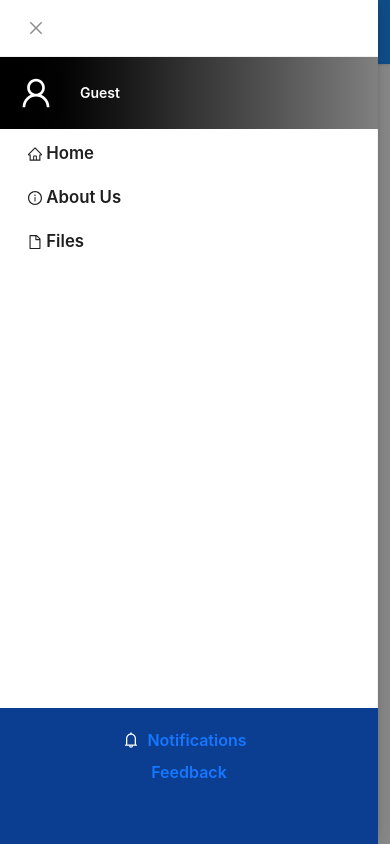
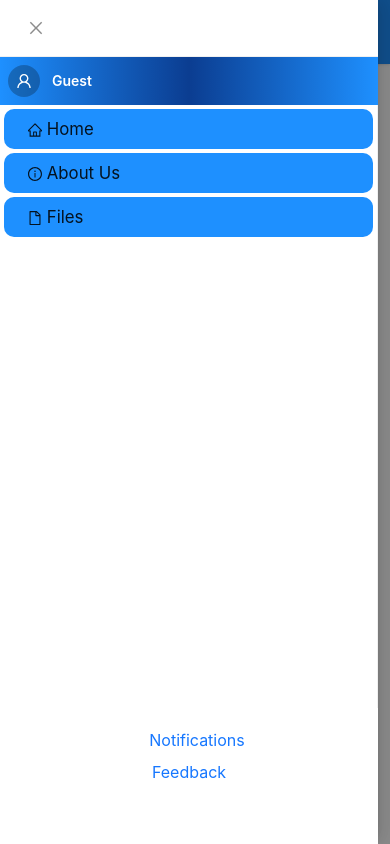
Before and after one commit to Ymffuture/Filebank, a React (Vite) app in the folder filebank-frontend/: page /about-us in a window 390 px wide. Both pictures are taken after a click on the button 324 px from the left and 32 px from the top of the page. Shown: the top 844 px of the page. Built offline with nearby package versions, Linux system fonts and the light colour scheme.

Commit message:
Update Navbar.jsx

```diff
--- a/filebank-frontend/src/components/Navbar.jsx
+++ b/filebank-frontend/src/components/Navbar.jsx
@@ -105,19 +105,19 @@ export default function Navbar() {
         </Link>
 
         <div className="hidden md:flex flex-1 justify-center">
-          <Menu mode="horizontal"  items={mainMenuItems} className="bg-transparent google-menu" />
+          <Menu mode="horizontal"  items={mainMenuItems} className="bg-#1E90FF google-menu" />
         </div>
 
         {/* Mobile menu button */}
         <Button
           type="text"
-          className="md:hidden text-[22px] relative text-white"
+          className="md:hidden text-[26px] relative text-white"
           onClick={() => setDrawerVisible(true)}
           icon={
             <>
               <MenuOutlined className="text-white" />
               {notifications > 0 && (
-                <span className="absolute top-1 right-1 block w-2 h-2 bg-[royalblue] rounded-full" />
+                <span className="absolute top-1 right-1 block w-2 h-2 bg-[#1E90FF] rounded-full" />
               )}
             </>
           }
@@ -131,11 +131,11 @@ export default function Navbar() {
         bodyStyle={{ padding: 0, display: 'flex', flexDirection: 'column', height: '100%',background:'#0B3D91' }}
       >
         {/* Profile header with gradient */}
-        <div className="p-1 bg-gradient-to-r from-[#000] via-[#333] to-[gray] flex items-center gap-3">
+        <div className="p-2 bg-gradient-to-r from-[#1E90FF] via-[#ff] to-[#1E90FF] flex items-center gap-3">
           {profilePic ? (
-            <Avatar src={profilePic} size={64} />
+            <Avatar src={profilePic} size={32} />
           ) : (
-            <Avatar size={64} icon={<UserOutlined />} />
+            <Avatar size={32} icon={<UserOutlined />} />
           )}
           <div>
             <div className="font-semibold text-white text-[14px]">{user?.displayName || 'Guest'}</div>
@@ -146,17 +146,16 @@ export default function Navbar() {
         {/* Navigation */}
         <Menu
           mode="inline"
-          theme="light"
           items={mainMenuItems.map(item => ({
             ...item,
             onClick: () => setDrawerVisible(false),
-            style: { fontWeight: 600, fontSize: '1.05rem', paddingLeft: '24px' },
+            style: { fontWeight: 400, fontSize: '1.05rem', paddingLeft: '24px', background:'#1E90FF'},
           }))}
           className="flex-grow overflow-auto bg-[#0B3D91]"
         />
 
         {/* Footer buttons */}
-        <div className="p-4 space-y-4 bg-[#0B3D91] dark:bg-gray-900 text-white ">
+        <div className="p-4 space-y-4 bg-[#fff] dark:bg-gray-900 text-white ">
           <Button
             block
             type="link"
@@ -165,7 +164,7 @@ export default function Navbar() {
               setNotifModalVisible(true);
               setDrawerVisible(false);
             }}
-            style={{ fontWeight: '600', fontSize: '1rem' }}
+            style={{ fontWeight: '400', fontSize: '1rem' }}
           >
             Notifications
             <Badge
@@ -182,7 +181,7 @@ export default function Navbar() {
               navigate('/feedback');
               setDrawerVisible(false);
             }}
-            style={{ fontWeight: '600', fontSize: '1rem' }}
+            style={{ fontWeight: '400', fontSize: '1rem' }}
           >
             Feedback
           </Button>
@@ -190,8 +189,8 @@ export default function Navbar() {
           {user ? (
             <Button
                 block
-              type="link"
-
+                type="link"
+    danger
                 icon={<LogoutOutlined />}
                 onClick={handleLogout}
                 className="bg-red-600 hover:bg-red-700 text-white font-bold rounded-lg m-3"
```
